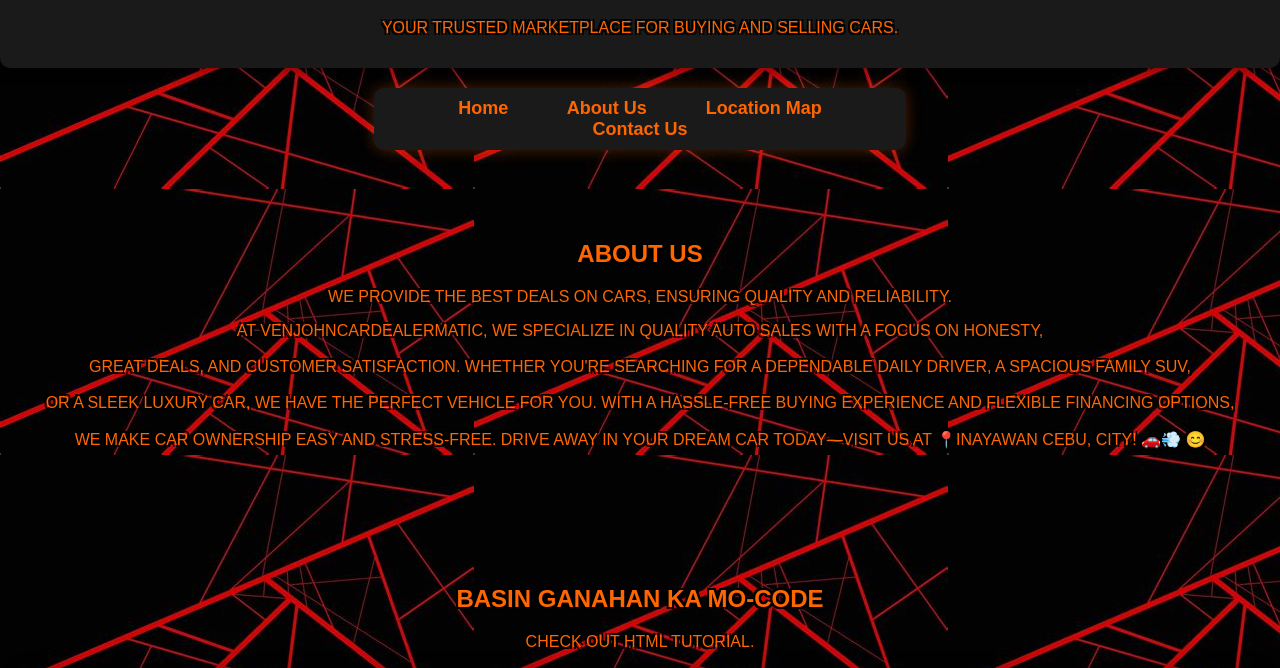
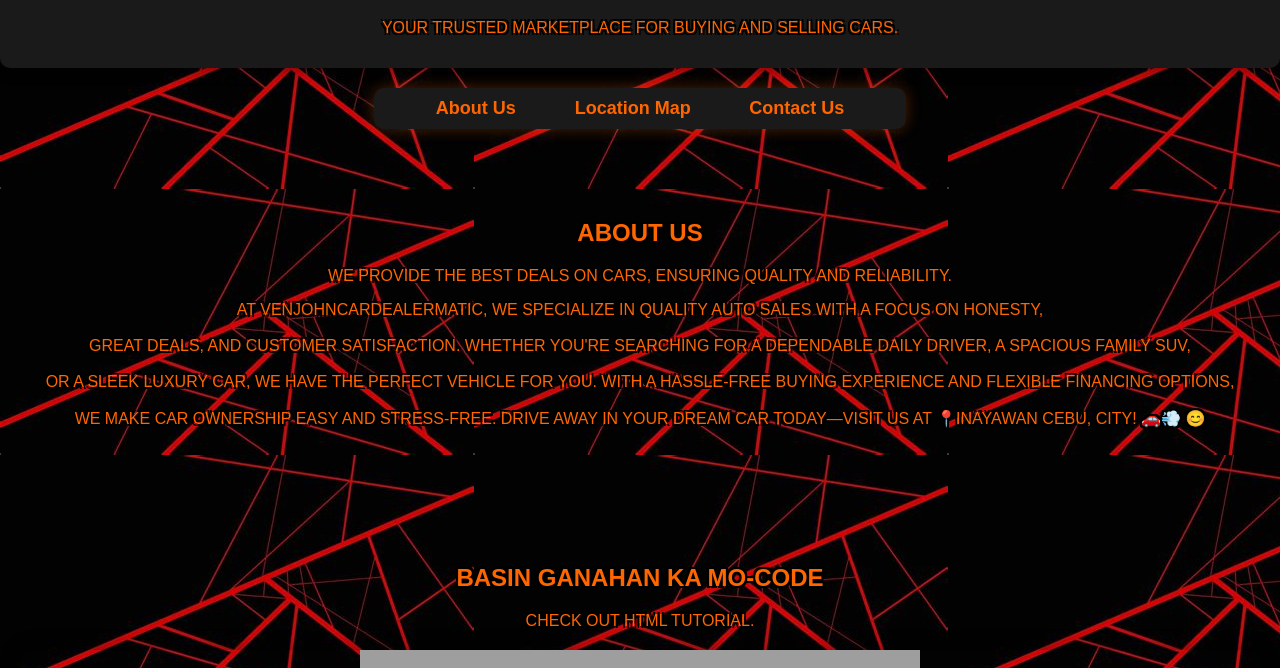
Before and after one commit to enolpeven/QUIAOT-ENOLPE, a plain HTML site: page index.html in a window 1280 px wide. Shown: the part 77-745 px from the top of the page. Drawn offline with Linux system fonts and the light colour scheme; grey boxes are pictures that could not be loaded.

Commit message:
index.html

```diff
--- a/index.html
+++ b/index.html
@@ -275,7 +275,6 @@ th, td{
         <p>Your trusted marketplace for buying and selling cars.</p>
     </header>
     <nav id="nav">
-        <a href="file:///C:/Users/JOVEL-SECAREZ/Desktop/My%20Portfolio/My%20Portfolio.html">Home</a>
         <a href="#about">About Us </a>
         <a href="#location">Location Map</a>
         <a href="#contact">Contact Us </a>
```
